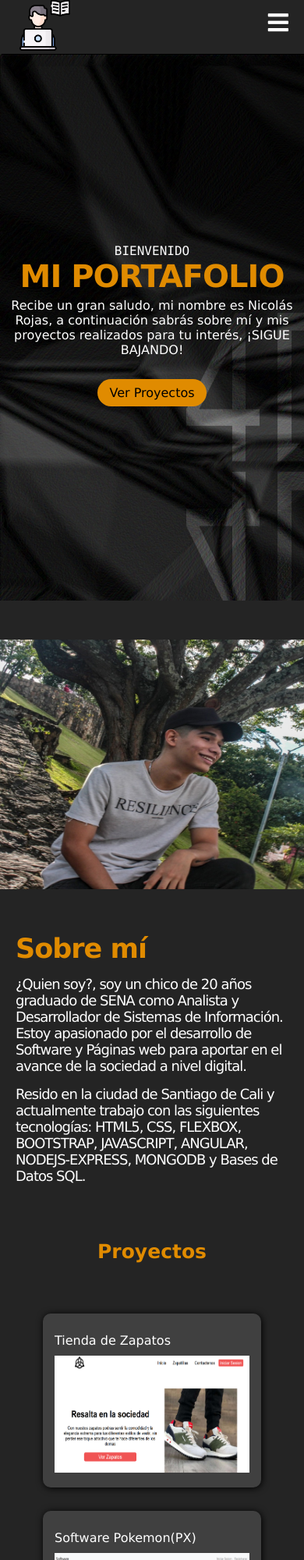
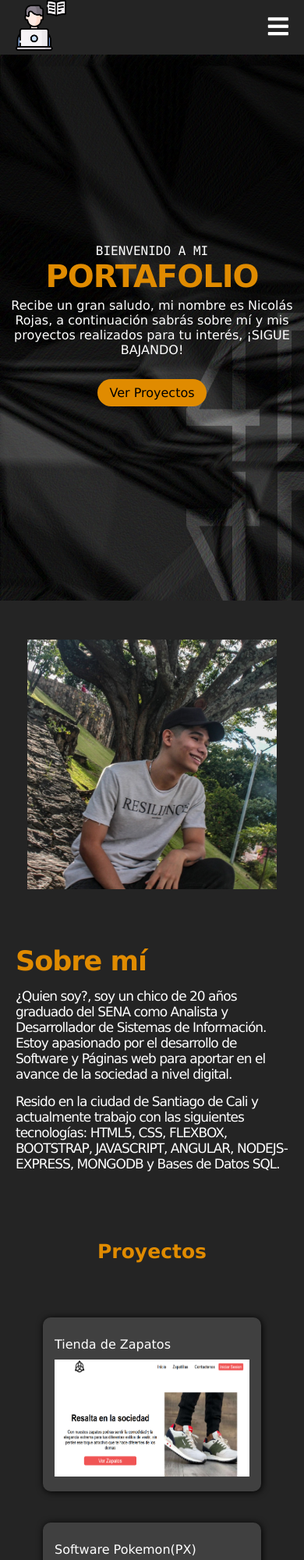
Before and after one commit to nicolasrojasz/Portafolio, a plain HTML site: page index.html in a window 390 px wide. Shown: the top 2000 px of the page at 78% size. Drawn offline with Linux system fonts and the light colour scheme.

Commit message:
portafolio_V2

```diff
--- a/css/styles.css
+++ b/css/styles.css
@@ -1,18 +1,16 @@
 * {
     margin: 0px;
     padding: 0px;
-    box-sizing: border-box;
+
 }
 html{
     scroll-behavior: smooth;
 }
 body {
     background-color: #242424;
+
 }
 
-.margen-interno {
-    padding: 0 50px;
-}
 
 
 
@@ -25,11 +23,12 @@ a {
     justify-content: space-between;
     background-color: #242424;
     box-shadow: 2px 2px 1px black;
+
 }
 
 .logo {
-    padding: 0px 25px;
 
+ padding: 0px 20px;
 
 }
 
@@ -68,7 +67,7 @@ a {
 .checkbtn {
     font-size: 30px;
     color: white;
-    line-height: 60px;
+    line-height: 70px;
     padding: 0px 20px;
     cursor: pointer;
     display: none;
@@ -95,6 +94,8 @@ a {
     text-align: center;
     height: 700px;
     display: flex;
+    padding: 0px;
+    margin: 0px;
     align-items: center;
 
 }
@@ -229,7 +230,7 @@ a {
 .proyecto2 {
     flex: 1 1 auto;
     padding: 15px;
-    ;
+
 
 }
 
@@ -378,6 +379,7 @@ a {
     }
     .header{
         height: 70px;
+
     }
     .enlaces {
         flex-direction: column;
@@ -402,12 +404,13 @@ a {
     }
     .checkbtn{
         display: block;
+
     }
     .nav-menu_visible{
         left: 0%;
     }
     .divcontentido {
-        font-size: 18px;
+        font-size: 20px;
         padding: 0px 0px;
     }
 
@@ -436,15 +439,42 @@ a {
     }
 
 }
-    @media screen and (max-width: 360px) {
+    @media screen and (max-width: 400px) {
+        .divimg img{
+            width: 100%;
+
+        }
+        .checkbtn{
+            display: block;
+        }
 
     .divcontentido {
-        font-size: 15px;
+        font-size: 17px;
         padding: 0px 0px;
     }
 
     .divp2 {
         padding: 0px 10px;
     }
+    .tablaPoryectos {
+        padding: 0px;
+    }
+
+    .proyecto1 {
+        padding: 10px 0px;
+    }
+    .proyecto2 {
+        padding: 10px 0px;
+        ;
+
+    }
+    .divproyecto2 {
+
+        margin-top: 20px;
+
+    }
+    .divproyecto {
+        margin-top: 20px;
+    }
 
 }
--- a/index.html
+++ b/index.html
@@ -40,11 +40,11 @@
         </nav>
     </header>
 
-    <section>
+
         <div class="padreSection1">
             <div class="contenidoSection1 animado">
-                <p class="p1">BIENVENIDO</p>
-                <H2>MI PORTAFOLIO</H2>
+                <p class="p1">BIENVENIDO A MI</p>
+                <H2>PORTAFOLIO</H2>
 
                 <div class="divp2">
                     <p class="p2">Recibe un gran saludo, mi nombre es Nicolás Rojas, a continuación
@@ -60,9 +60,9 @@
                 </div>
             </div>
         </div>
-    </section>
 
-    <section>
+
+
         <div class="padreSection2 " id="ancla_mi">
             <div class="divimg">
                 <img src="img/yo.jpg" alt="" width="400px" height="320px">
@@ -70,7 +70,7 @@
             <div class="divcontentido" >
                 <h3>Sobre mí</h3>
 
-                <p>¿Quien soy?, soy un chico de 20 años graduado de SENA como Analista y Desarrollador de Sistemas de
+                <p>¿Quien soy?, soy un chico de 20 años graduado del SENA como Analista y Desarrollador de Sistemas de
                     Información.
                     Estoy apasionado por el desarrollo de Software y Páginas web para aportar en el avance de
                     la sociedad a nivel digital.</p>
@@ -81,16 +81,16 @@
 
             </div>
         </div>
-    </section>
 
-    <section>
+
+
         <div class="titulo">
             <h4>Proyectos</h4>
         </div>
         <div class="padreSection3" id="ancla_pro">
-            <a href="#">
+            <div class="tablaPoryectos" >
+                <a href="#">
 
-                <div class="tablaPoryectos" >
                     <div class="proyecto1">
                         <div class="divproyecto">
                             <p class="nombrepro">Tienda de Zapatos</p>
@@ -101,9 +101,9 @@
                         </div>
 
                     </div>
-            </a>
+                </a>
 
-            <a href="#">
+                <a href="#">
 
                 <div class="proyecto2">
                     <div class="divproyecto2">
@@ -116,10 +116,11 @@
 
                 </div>
 
-            </a>
+                </a>
             </div>
-        </div>
-    </section>
+         </div>
+
+
 
     <footer>
         <div class="footerpadre">
```
